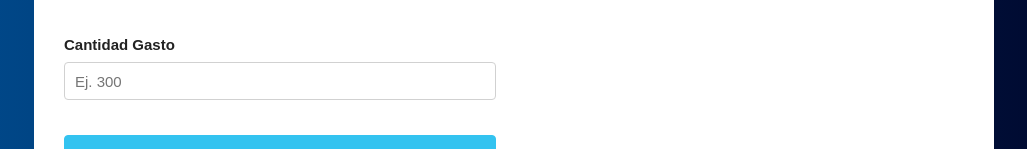
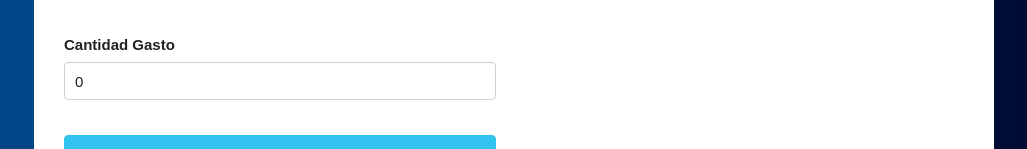
Before and after one commit to jorgebarcos/React-Presupuesto, a React (Create React App) app: page / in a window 1280 px wide. Both pictures are taken after typing "5" into the empty fields and a click on the input "Definir Presupuesto". Shown: the part 274-423 px from the top of the page, without its empty margins (126-1153 px from the left). Built offline with nearby package versions, Linux system fonts and the light colour scheme.

Commit message:
Pasando el gasto al componente principal

```diff
--- a/package.json
+++ b/package.json
@@ -5,7 +5,8 @@
   "dependencies": {
     "react": "^16.9.0",
     "react-dom": "^16.9.0",
-    "react-scripts": "3.1.2"
+    "react-scripts": "3.1.2",
+    "shortid": "^2.2.15"
   },
   "scripts": {
     "start": "react-scripts start",
--- a/src/App.js
+++ b/src/App.js
@@ -5,6 +5,8 @@ function App() {
 	// state
 	const [ presupuesto, guardarPresupuesto ] = useState(0);
 	const [ preguntaPresupuesto, guardarPreguntaPresupuesto ] = useState(true);
+	const [ gasto, guardarGasto ] = useState({});
+	const [ gastos, guardarGastos ] = useState([]);
 
 	return (
 		<div className="App container">
@@ -19,7 +21,7 @@ function App() {
 					) : (
 						<div className="row">
 							<div className="one-half column">
-								<Formulario />
+								<Formulario guardarGasto={guardarGasto} />
 							</div>
 							<div className="one-half column" />
 						</div>
--- a/src/components/Formulario.js
+++ b/src/components/Formulario.js
@@ -1,7 +1,9 @@
 import React, { useState } from 'react';
 import Error from './Error';
+import shortid from 'shortid';
 
 function Formulario(props) {
+	const { guardarGasto } = props;
 	//state
 	const [ nombreGasto, guardarNombreGasto ] = useState('');
 	const [ cantidadGasto, guardarCantidadGasto ] = useState(0);
@@ -17,7 +19,21 @@ function Formulario(props) {
 			return;
 		}
 
+		// construir objeto de gasto
+		const gasto = {
+			nombreGasto,
+			cantidadGasto,
+			id: shortid.generate()
+		};
 		// pasar el gasto al componente principal
+
+		guardarGasto();
+		// eliminar alerta
+		guardarError(false);
+
+		// Resetear el form
+		guardarNombreGasto('');
+		guardarCantidadGasto('');
 	};
 
 	return (
@@ -33,6 +49,7 @@ function Formulario(props) {
 					className="u-full-width"
 					placeholder="Ej. Transporte"
 					onChange={(e) => guardarNombreGasto(e.target.value)}
+					value={nombreGasto}
 				/>
 			</div>
 
@@ -43,6 +60,7 @@ function Formulario(props) {
 					className="u-full-width"
 					placeholder="Ej. 300"
 					onChange={(e) => guardarCantidadGasto(parseInt(e.target.value, 10))}
+					value={cantidadGasto}
 				/>
 			</div>
 
```
Also changed, not shown: 1 other file (tests, documents, lock files or other folders).
